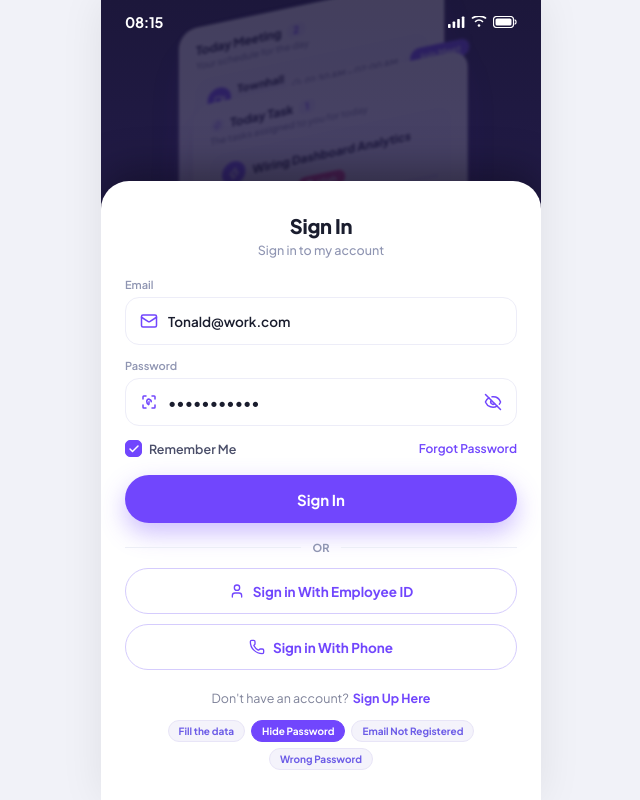
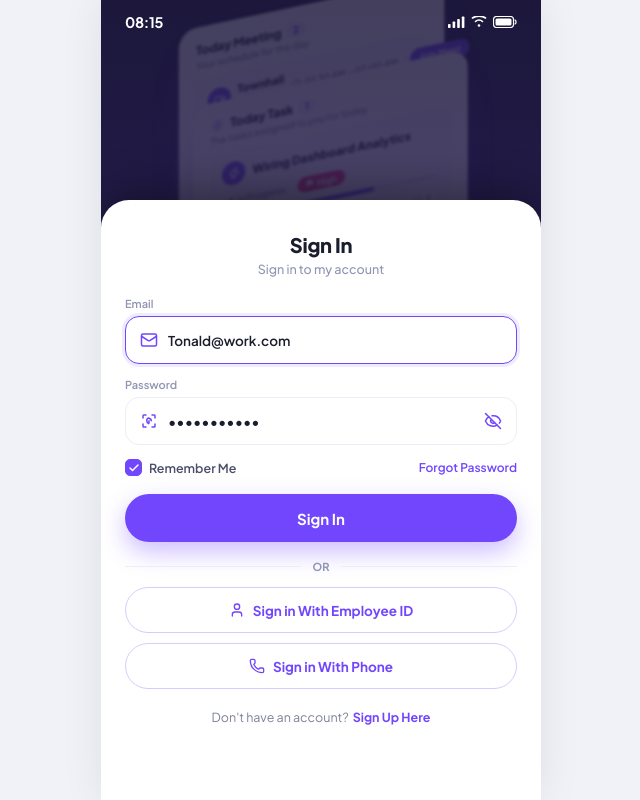
Before and after one commit to Logaprasath-iq/React-Task-9, a React (Vite) app: page /signin in a window 1280 px wide. Shown: the whole page, without its empty margins (319-959 px from the left). Built offline with nearby package versions, Linux system fonts and the light colour scheme.

Commit message:
Remove flow switcher pills and virtual keyboard from SignIn screen

```diff
--- a/src/pages/SignIn.jsx
+++ b/src/pages/SignIn.jsx
@@ -9,11 +9,7 @@ import {
   Fingerprint,
   AlertCircle,
   Check,
-  ChevronDown,
-  ArrowUp,
-  Delete,
-  Smile,
-  Mic
+  ChevronDown
 } from 'lucide-react';
 import OnboardingIllustration from '../components/onboarding/OnboardingIllustration';
 import '../styles/auth.css';
@@ -45,72 +41,6 @@ function BiometricScanIcon({ size = 18, color = '#7146FD' }) {
   );
 }
 
-// iOS Virtual Keyboard matching Figma "Fill the data" Screen
-function VirtualIOSKeyboard({ onKeyPress, onReturn }) {
-  const row1 = ['Q', 'W', 'E', 'R', 'T', 'Y', 'U', 'I', 'O', 'P'];
-  const row2 = ['A', 'S', 'D', 'F', 'G', 'H', 'J', 'K', 'L'];
-  const row3 = ['Z', 'X', 'C', 'V', 'B', 'N', 'M'];
-
-  return (
-    <div className="ios-virtual-keyboard">
-      {/* Row 1 */}
-      <div className="keyboard-row">
-        {row1.map((k) => (
-          <button key={k} type="button" className="keyboard-key" onClick={() => onKeyPress(k)}>
-            {k}
-          </button>
-        ))}
-      </div>
-
-      {/* Row 2 */}
-      <div className="keyboard-row">
-        {row2.map((k) => (
-          <button key={k} type="button" className="keyboard-key" onClick={() => onKeyPress(k)}>
-            {k}
-          </button>
-        ))}
-      </div>
-
-      {/* Row 3 */}
-      <div className="keyboard-row">
-        <button type="button" className="keyboard-key special" aria-label="Shift">
-          <ArrowUp size={15} strokeWidth={2.4} />
-        </button>
-        {row3.map((k) => (
-          <button key={k} type="button" className="keyboard-key" onClick={() => onKeyPress(k)}>
-            {k}
-          </button>
-        ))}
-        <button type="button" className="keyboard-key special" onClick={() => onKeyPress('BACK')} aria-label="Backspace">
-          <Delete size={15} strokeWidth={2} />
-        </button>
-      </div>
-
-      {/* Row 4 */}
-      <div className="keyboard-row">
-        <button type="button" className="keyboard-key special" style={{ minWidth: '40px' }}>
-          123
-        </button>
-        <button type="button" className="keyboard-key space-key" onClick={() => onKeyPress(' ')}>
-          space
-        </button>
-        <button type="button" className="keyboard-key action-return" onClick={onReturn}>
-          return
-        </button>
-      </div>
-
-      {/* Bottom Controls */}
-      <div className="keyboard-bottom-controls">
-        <Smile size={19} />
-        <Mic size={19} />
-      </div>
-
-      {/* iOS Home Indicator Bar */}
-      <div className="keyboard-home-bar" />
-    </div>
-  );
-}
-
 export default function SignIn() {
   const navigate = useNavigate();
 
@@ -119,9 +49,6 @@ export default function SignIn() {
 
   // Error state: 'none' | 'email-not-registered' | 'wrong-password'
   const [errorState, setErrorState] = useState('none');
-
-  // Keyboard open state for "Fill the data" preview
-  const [isKeyboardOpen, setIsKeyboardOpen] = useState(false);
 
   // Email form state (Pre-filled matching Figma "Hide Password" screen by default)
   const [email, setEmail] = useState('Tonald@work.com');
@@ -143,50 +70,18 @@ export default function SignIn() {
   const [employeePassword, setEmployeePassword] = useState('');
   const [showEmployeePassword, setShowEmployeePassword] = useState(false);
 
-  // Helper to switch between exact Figma flow screens shown in user screenshots
-  const applyFigmaState = (stateKey) => {
-    setActiveMethod('email');
-    if (stateKey === 'fill-data') {
-      setEmail('Tonald@Wo');
-      setPassword('');
-      setIsKeyboardOpen(true);
-      setErrorState('none');
-    } else if (stateKey === 'hide-password') {
-      setEmail('Tonald@work.com');
-      setPassword('password123');
-      setShowPassword(false);
-      setIsKeyboardOpen(false);
-      setErrorState('none');
-    } else if (stateKey === 'email-error') {
-      setEmail('Hello@work.com');
-      setPassword('password123');
-      setIsKeyboardOpen(false);
-      setErrorState('email-not-registered');
-    } else if (stateKey === 'pass-error') {
-      setEmail('Hello@work.com');
-      setPassword('password123');
-      setIsKeyboardOpen(false);
-      setErrorState('wrong-password');
-    }
-  };
-
-  // Virtual keyboard key press handler
-  const handleVirtualKeyPress = (char) => {
-    if (char === 'BACK') {
-      setEmail((prev) => prev.slice(0, -1));
-    } else {
-      setEmail((prev) => prev + char);
-    }
-  };
-
   // Handle Email Form Submit -> Figma "Sign In Success" -> Home
   const handleEmailSubmit = (e) => {
     e.preventDefault();
-    if (errorState === 'email-not-registered' || email.toLowerCase().includes('wrong') || email.toLowerCase().includes('notreg')) {
+    if (
+      email.toLowerCase() === 'hello@work.com' ||
+      email.toLowerCase().includes('notreg') ||
+      email.toLowerCase().includes('wrong')
+    ) {
       setErrorState('email-not-registered');
       return;
     }
-    if (errorState === 'wrong-password' || password === 'wrong') {
+    if (password === 'wrong') {
       setErrorState('wrong-password');
       return;
     }
@@ -237,7 +132,7 @@ export default function SignIn() {
           1. METHOD: EMAIL SIGN IN (Figma Row 1 & 2)
           =================================================================== */}
       {activeMethod === 'email' && (
-        <div className={`signin-bottom-sheet ${isKeyboardOpen ? 'keyboard-open' : ''}`}>
+        <div className="signin-bottom-sheet">
           <div className="signin-sheet-header">
             <h1 className="signin-sheet-title">Sign In</h1>
             <p className="signin-sheet-subtitle">Sign in to my account</p>
@@ -251,7 +146,7 @@ export default function SignIn() {
                 className={`signin-input-box ${
                   errorState === 'email-not-registered'
                     ? 'error'
-                    : isKeyboardOpen || email === 'Tonald@Wo'
+                    : email
                     ? 'focused'
                     : ''
                 }`}
@@ -348,17 +243,6 @@ export default function SignIn() {
             </button>
           </form>
 
-          {/* Virtual iOS Keyboard (Shown when in "Fill the data" state) */}
-          {isKeyboardOpen ? (
-            <VirtualIOSKeyboard
-              onKeyPress={handleVirtualKeyPress}
-              onReturn={() => {
-                setIsKeyboardOpen(false);
-                setPassword('password123');
-              }}
-            />
-          ) : (
-            <>
           {/* OR Divider */}
           <div className="signin-divider">
             <span>OR</span>
@@ -399,44 +283,6 @@ export default function SignIn() {
               onClick={() => navigate('/signup')}
             >
               Sign Up Here
-                </button>
-              </div>
-            </>
-          )}
-
-          {/* Discreet Figma Flow Navigator Pills (Directly matching Figma frames) */}
-          <div className="figma-flow-switcher">
-            <button
-              type="button"
-              className={`figma-flow-pill ${isKeyboardOpen ? 'active' : ''}`}
-              onClick={() => applyFigmaState('fill-data')}
-              title="Show typing state with iOS keyboard"
-            >
-              Fill the data
-            </button>
-            <button
-              type="button"
-              className={`figma-flow-pill ${!isKeyboardOpen && errorState === 'none' ? 'active' : ''}`}
-              onClick={() => applyFigmaState('hide-password')}
-              title="Normal filled state with hidden password"
-            >
-              Hide Password
-            </button>
-            <button
-              type="button"
-              className={`figma-flow-pill ${errorState === 'email-not-registered' ? 'active' : ''}`}
-              onClick={() => applyFigmaState('email-error')}
-              title="Email Not Registered Error"
-            >
-              Email Not Registered
-            </button>
-            <button
-              type="button"
-              className={`figma-flow-pill ${errorState === 'wrong-password' ? 'active' : ''}`}
-              onClick={() => applyFigmaState('pass-error')}
-              title="Wrong Password Error"
-            >
-              Wrong Password
             </button>
           </div>
         </div>
--- a/src/styles/auth.css
+++ b/src/styles/auth.css
@@ -532,126 +532,3 @@
   font-weight: 700;
   margin-left: 4px;
 }
-
-/* =========================================================================
-   IOS VIRTUAL KEYBOARD & FIGMA FLOW SWITCHER (FIGMA 1:1)
-   ========================================================================= */
-
-.ios-virtual-keyboard {
-  background: #CFD3D9;
-  padding: 8px 5px 6px;
-  border-radius: 12px;
-  margin-top: 14px;
-  display: flex;
-  flex-direction: column;
-  gap: 6px;
-  box-shadow: inset 0 1px 0 rgba(255, 255, 255, 0.6);
-  user-select: none;
-  animation: slideUpKeyboard 0.25s cubic-bezier(0.16, 1, 0.3, 1);
-}
-
-@keyframes slideUpKeyboard {
-  from { opacity: 0; transform: translateY(15px); }
-  to { opacity: 1; transform: translateY(0); }
-}
-
-.keyboard-row {
-  display: flex;
-  justify-content: center;
-  gap: 5px;
-  width: 100%;
-}
-
-.keyboard-key {
-  background: #FFFFFF;
-  border: none;
-  border-radius: 5px;
-  height: 38px;
-  min-width: 26px;
-  flex: 1;
-  max-width: 33px;
-  display: flex;
-  align-items: center;
-  justify-content: center;
-  font-size: 16px;
-  font-weight: 500;
-  color: #000000;
-  box-shadow: 0 1px 0 rgba(0, 0, 0, 0.3);
-  cursor: pointer;
-  padding: 0;
-  font-family: -apple-system, BlinkMacSystemFont, "SF Pro Text", Roboto, sans-serif;
-  transition: background 0.1s ease;
-}
-
-.keyboard-key:active {
-  background: #B2B8C2;
-}
-
-.keyboard-key.special {
-  background: #ABB0BA;
-  max-width: 44px;
-  font-size: 13px;
-  font-weight: 600;
-  color: #1A1D2E;
-}
-
-.keyboard-key.space-key {
-  max-width: 175px;
-  font-size: 13px;
-  color: #333333;
-}
-
-.keyboard-key.action-return {
-  background: #ABB0BA;
-  max-width: 72px;
-  font-size: 13px;
-  font-weight: 600;
-  color: #1A1D2E;
-}
-
-.keyboard-bottom-controls {
-  display: flex;
-  align-items: center;
-  justify-content: space-between;
-  padding: 4px 14px 0;
-  color: #4A4E69;
-}
-
-.keyboard-home-bar {
-  width: 120px;
-  height: 4.5px;
-  background: #000000;
-  border-radius: 9999px;
-  margin: 5px auto 1px;
-  opacity: 0.8;
-}
-
-/* Subtle Figma Flow Selector */
-.figma-flow-switcher {
-  display: flex;
-  align-items: center;
-  justify-content: center;
-  gap: 6px;
-  margin-top: 14px;
-  flex-wrap: wrap;
-}
-
-.figma-flow-pill {
-  background: #F4F3FB;
-  border: 1px solid #E8E5F7;
-  color: #6C5CE7;
-  font-size: 10px;
-  font-weight: 700;
-  padding: 4px 10px;
-  border-radius: 9999px;
-  cursor: pointer;
-  transition: all 0.2s ease;
-  font-family: inherit;
-}
-
-.figma-flow-pill:hover,
-.figma-flow-pill.active {
-  background: #7146FD;
-  border-color: #7146FD;
-  color: #FFFFFF;
-}
```
Lines whose indentation alone changed are shown as unchanged.
